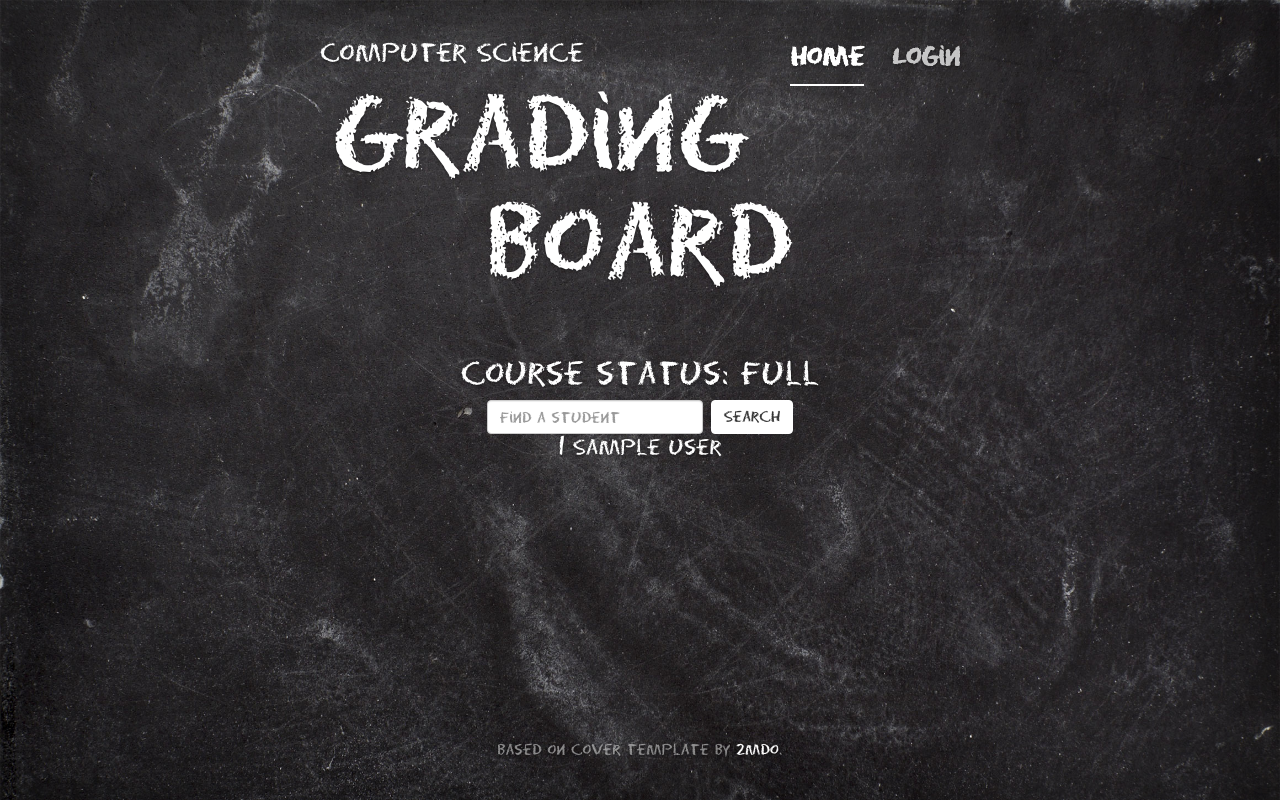
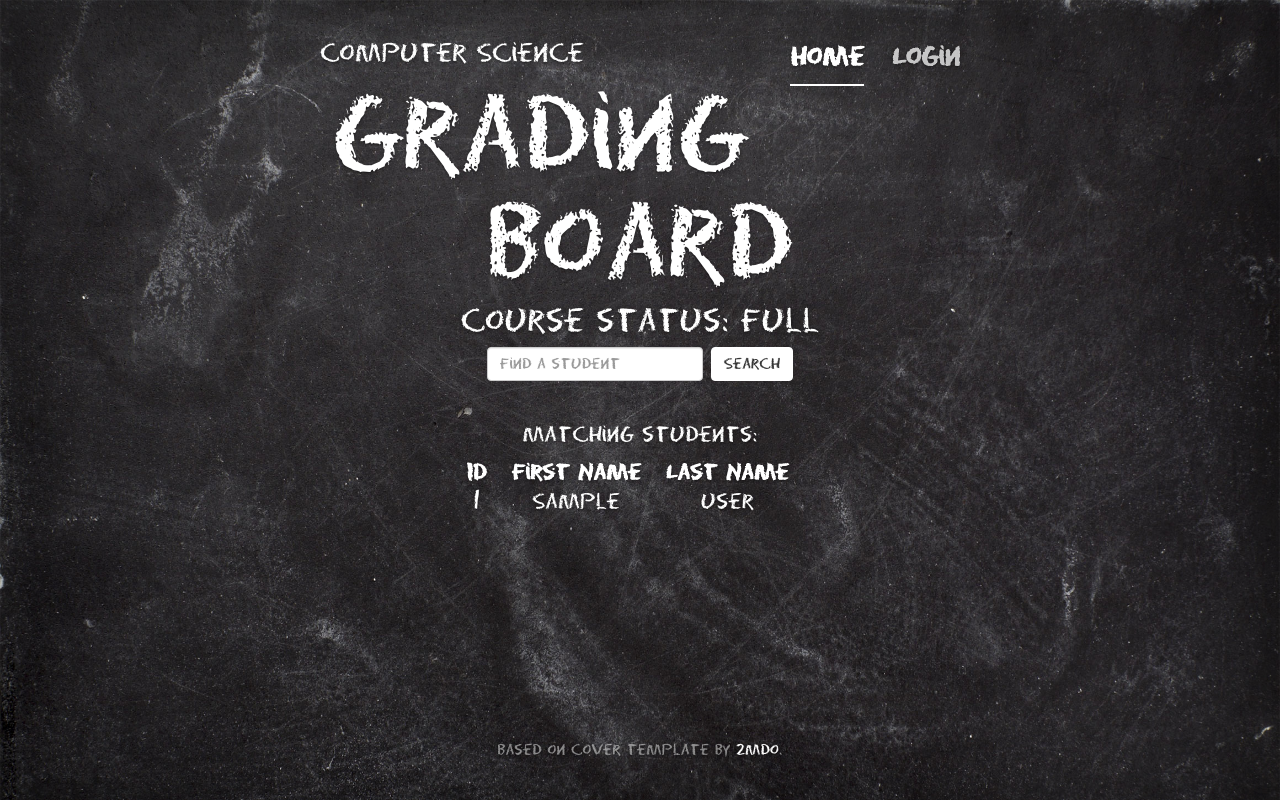
Before and after one commit to jhector/grading-board, a PHP site: template skeleton/default.twig in a window 1280 px wide. Run offline with PHP 8.4, Linux system fonts and the light colour scheme; the template is opened without the code that fills it: most values are stand-ins (such as "Sample title", 1, 10 or a date in 2020); some libraries are stand-ins or nearby versions.

Commit message:
Add design for search result

```diff
--- a/css/custom.css
+++ b/css/custom.css
@@ -7,3 +7,7 @@
 	font-family: "EraserRegular" !important;
 	font-size: 20px;
 }
+
+td, th{
+	padding: 0px 25px 0px 0px;
+}
--- a/skeleton/default.twig
+++ b/skeleton/default.twig
@@ -5,7 +5,7 @@
 <div>
 <h2>Course status: Full</h2>
 </div>
-<form class="form-inline" method="POST" action="/stealth/">
+<form style="padding: 0px 0px 40px 0px;" class="form-inline" method="POST" action="/stealth/">
   <div class="form-group">
     <input tupe="text" class="form-control" name="name" placeholder="Find a student" />
     <input type="hidden" name="action" value="search" />
@@ -13,10 +13,24 @@
   <button type="submit" class="btn btn-default">Search</button>
 </form>
 {% if students %}
-  {% for student in students %}
   <div>
-    {{ student.id }} {{ student.first_name }} {{ student.last_name }}
+    <p>Matching students:</p>
   </div>
-  {% endfor %}
+  <div>
+    <table style="margin: 0 auto;">
+      <tr>
+        <th>ID</th>
+        <th>First Name</th>
+        <th>Last Name</th>
+      </tr>
+    {% for student in students %}
+      <tr>
+        <td>{{ student.id }}</td>
+        <td>{{ student.first_name }}</td>
+        <td>{{ student.last_name }}</td>
+      </tr>
+    {% endfor %}
+    </table>
+  </div>
 {% endif %}
 {% endblock %}
```
